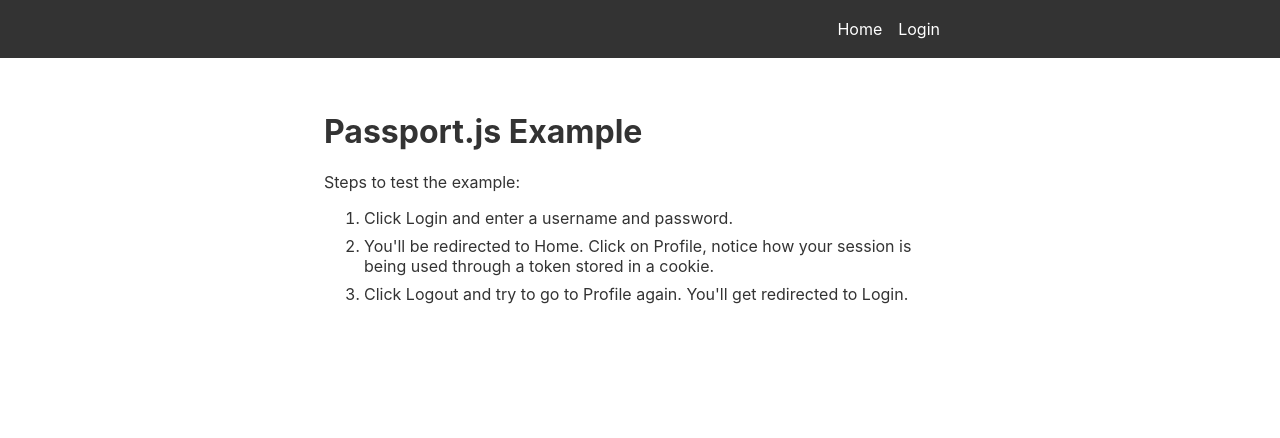
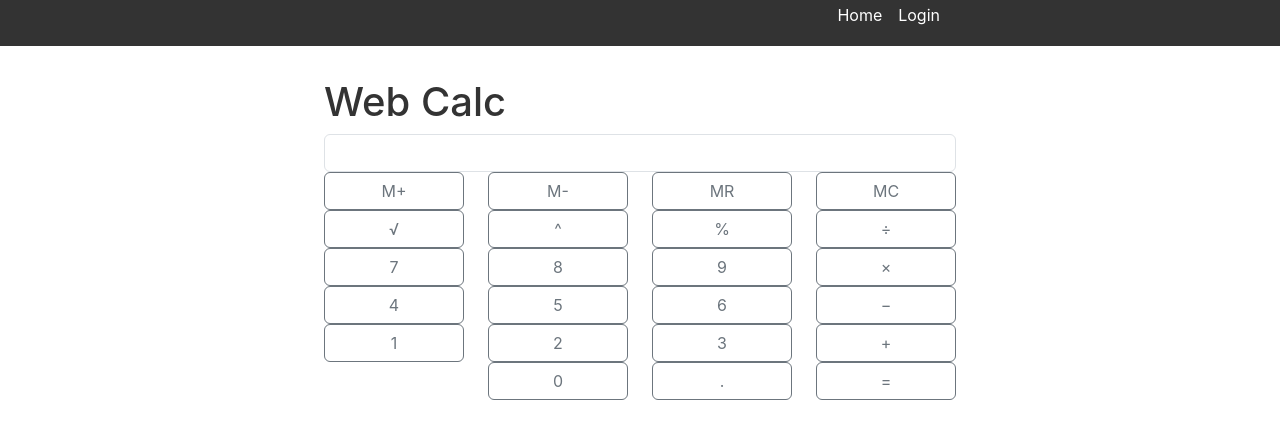
Before and after one commit to lgaud/web-calc-app, a Next.js app: page / in a window 1280 px wide. Shown: the top 438 px of the page. Built offline with nearby package versions, Linux system fonts and the light colour scheme.

Commit message:
Basic calculator layout

```diff
--- /dev/null
+++ b/components/calculator.js
@@ -0,0 +1,100 @@
+import { NumberButton, Button } from "./widgets";
+
+const Calculator = ({}) => {
+
+    return (
+        <div>
+            <div className="row">
+                <div className="col">
+                    <input type="number" className="form-control"/>
+                </div>
+            </div>
+            <div className="row">
+                <div className="col">
+                    <Button>M+</Button>
+                </div>
+                <div className="col">
+                    <Button>M-</Button>
+                </div>
+                <div className="col">
+                    <Button>MR</Button>
+                </div>
+                <div className="col">
+                    <Button>MC</Button>
+                </div>
+            </div>
+            <div className="row">
+                <div className="col">
+                    <Button>√</Button>
+                </div>
+                <div className="col">
+                    <Button>^</Button>
+                </div>
+                <div className="col">
+                    <Button>%</Button>
+                </div>
+                <div className="col">
+                    <Button>÷</Button>
+                </div>
+            </div>
+            <div className="row">
+                <div className="col">
+                    <NumberButton value={7} />
+                </div>
+                <div className="col">
+                    <NumberButton value={8} />
+                </div>
+                <div className="col">
+                    <NumberButton value={9} />
+                </div>
+                <div className="col">
+                    <Button>×</Button>
+                </div>
+            </div>
+            <div className="row">
+                <div className="col">
+                    <NumberButton value={4} />
+                </div>
+                <div className="col">
+                    <NumberButton value={5} />
+                </div>
+                <div className="col">
+                    <NumberButton value={6} />
+                </div>
+                <div className="col">
+                    <Button>−</Button>
+                </div>
+            </div>
+            <div className="row">
+                <div className="col">
+                    <NumberButton value={1} />
+                </div>
+                <div className="col">
+                    <NumberButton value={2} />
+                </div>
+                <div className="col">
+                    <NumberButton value={3} />
+                </div>
+                <div className="col">
+                    <Button>+</Button>
+                </div>
+            </div>
+            <div className="row">
+                <div className="col">
+
+                </div>
+                <div className="col">
+                    <NumberButton value={0} />
+                </div>
+                <div className="col">
+                    <Button>.</Button>
+                </div>
+                <div className="col">
+                    <Button>=</Button>
+                </div>
+            </div>
+        </div>
+    )
+};
+
+export default Calculator
--- /dev/null
+++ b/components/widgets.js
@@ -0,0 +1,7 @@
+const Button = ({ children, onClick }) => (
+    <button type="button" className="btn btn-outline-secondary w-100" onClick={onClick}>{children}</button>);
+
+const NumberButton = ({ value, onClick }) => (
+    <button type="button" className="btn btn-outline-secondary w-100" onClick={onClick}>{value}</button>);
+
+export {Button, NumberButton}
--- a/package.json
+++ b/package.json
@@ -7,6 +7,7 @@
   },
   "dependencies": {
     "@hapi/iron": "6.0.0",
+    "bootstrap": "^5.3.1",
     "cookie": "0.4.1",
     "next": "latest",
     "next-connect": "0.8.1",
--- /dev/null
+++ b/pages/_app.js
@@ -0,0 +1,11 @@
+import Layout from '../components/layout'
+import 'bootstrap/dist/css/bootstrap.css'
+
+
+export default function MyApp({ Component, pageProps }) {
+  return (
+    <Layout>
+      <Component {...pageProps} />
+    </Layout>
+  )
+}
--- a/pages/index.js
+++ b/pages/index.js
@@ -1,26 +1,16 @@
 import { useUser } from '../lib/hooks'
-import Layout from '../components/layout'
+import Calculator from '../components/calculator'
+import 'bootstrap/dist/css/bootstrap.css'
+
 
 const Home = () => {
   const user = useUser()
 
   return (
-    <Layout>
-      <h1>Passport.js Example</h1>
+    <>
+      <h1>Web Calc</h1>
 
-      <p>Steps to test the example:</p>
-
-      <ol>
-        <li>Click Login and enter a username and password.</li>
-        <li>
-          You'll be redirected to Home. Click on Profile, notice how your
-          session is being used through a token stored in a cookie.
-        </li>
-        <li>
-          Click Logout and try to go to Profile again. You'll get redirected to
-          Login.
-        </li>
-      </ol>
+      <Calculator/>
 
       {user && (
         <>
@@ -38,7 +28,7 @@
           word-wrap: break-word;
         }
       `}</style>
-    </Layout>
+    </>
   )
 }
 
--- a/pages/login.js
+++ b/pages/login.js
@@ -1,7 +1,6 @@
 import { useState } from 'react'
 import Router from 'next/router'
 import { useUser } from '../lib/hooks'
-import Layout from '../components/layout'
 import Form from '../components/form'
 
 const Login = () => {
@@ -37,7 +36,7 @@
   }
 
   return (
-    <Layout>
+    <>
       <div className="login">
         <Form isLogin errorMessage={errorMsg} onSubmit={handleSubmit} />
       </div>
@@ -50,7 +49,7 @@
           border-radius: 4px;
         }
       `}</style>
-    </Layout>
+    </>
   )
 }
 
--- a/pages/profile.js
+++ b/pages/profile.js
@@ -1,11 +1,10 @@
 import { useUser } from '../lib/hooks'
-import Layout from '../components/layout'
 
 const Profile = () => {
   const user = useUser({ redirectTo: '/login' })
 
   return (
-    <Layout>
+    <>
       <h1>Profile</h1>
       {user && (
         <>
@@ -20,7 +19,7 @@
           word-wrap: break-word;
         }
       `}</style>
-    </Layout>
+    </>
   )
 }
 
--- a/pages/signup.js
+++ b/pages/signup.js
@@ -1,7 +1,6 @@
 import { useState } from 'react'
 import Router from 'next/router'
 import { useUser } from '../lib/hooks'
-import Layout from '../components/layout'
 import Form from '../components/form'
 
 const Signup = () => {
@@ -42,7 +41,7 @@
   }
 
   return (
-    <Layout>
+    <>
       <div className="login">
         <Form isLogin={false} errorMessage={errorMsg} onSubmit={handleSubmit} />
       </div>
@@ -55,7 +54,7 @@
           border-radius: 4px;
         }
       `}</style>
-    </Layout>
+    </>
   )
 }
 
```
Also changed, not shown: 1 other file (tests, documents, lock files or other folders).
